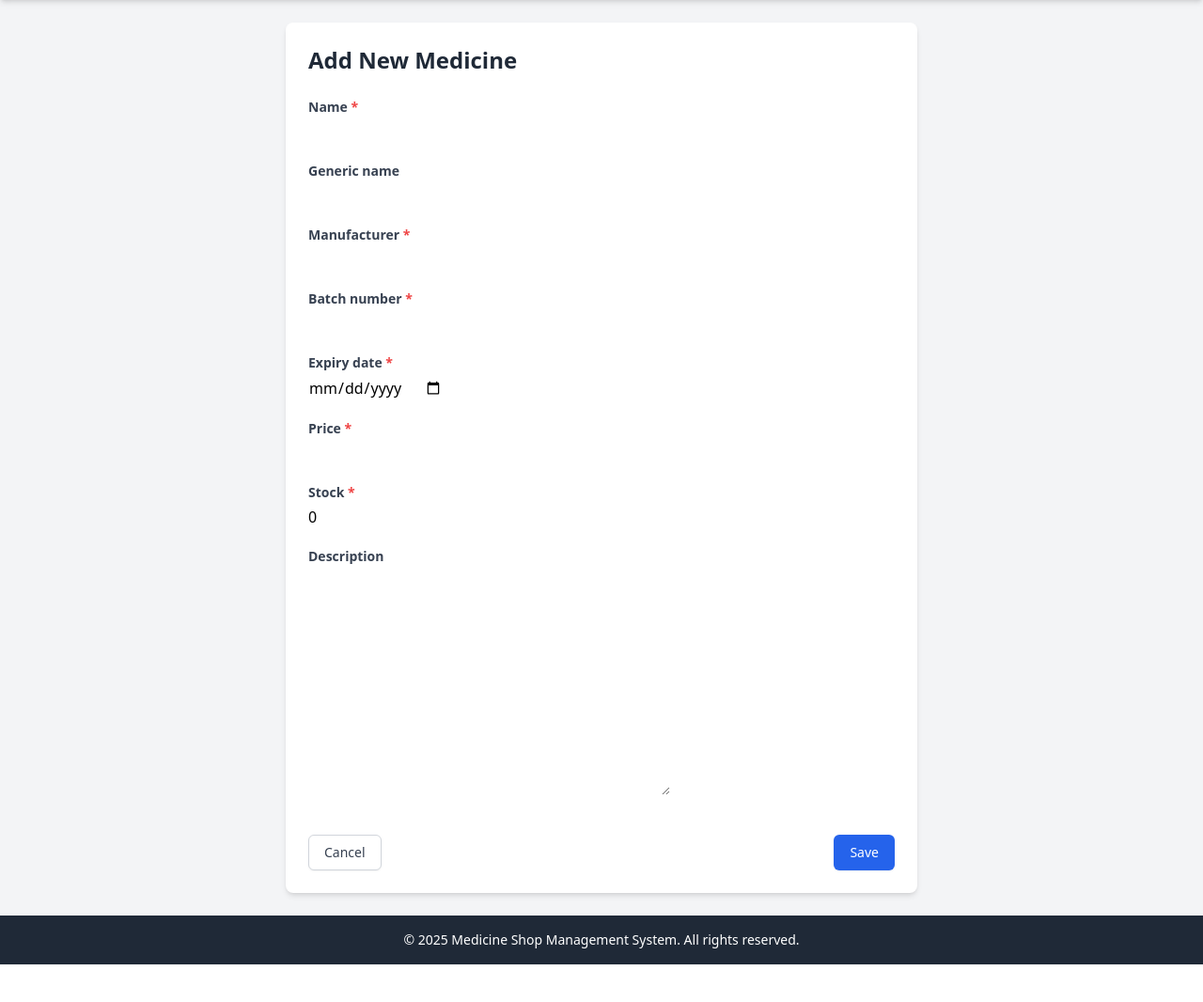
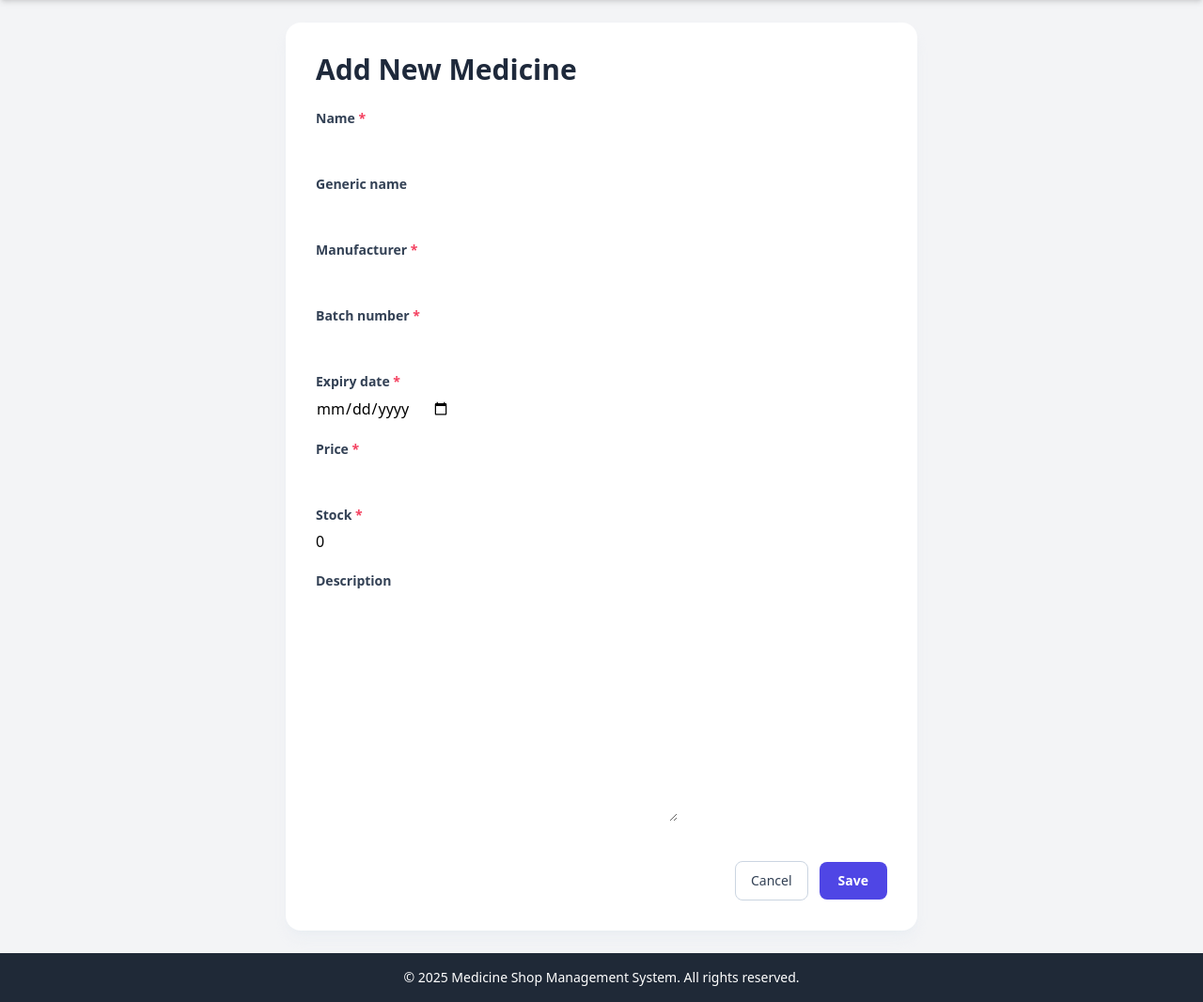
Before and after one commit to Tanvir-yzu/medicine_shop, a Django app: page /medicine/new/ in a window 1280 px wide. Shown: the part 60-1126 px from the top of the page at 94% size. Before the commit the page ends 1086 px from the top, so only its background shows below. Run offline with Django 5.2, Linux system fonts and the light colour scheme; the visitor is signed in with stand-in values (Sample User, id 1); some libraries are stand-ins or nearby versions.

Commit message:
style(medicine_form): update UI styling with new design system
- Replace Tailwind classes with new color palette and spacing
- Improve form layout and button styling
- Update alert message styling for better visibility

```diff
--- a/medicines/templates/medicines/medicine_form.html
+++ b/medicines/templates/medicines/medicine_form.html
@@ -3,15 +3,16 @@
 {% block title %}{{ title }}{% endblock %}
 
 {% block content %}
-<div class="max-w-2xl mx-auto bg-white dark:bg-gray-800 p-6 rounded-lg shadow-md">
-  <h2 class="text-2xl font-bold mb-6 text-gray-800 dark:text-gray-100">{{ title }}</h2>
+<section class="max-w-2xl mx-auto">
+  <div class="bg-white dark:bg-slate-900 rounded-2xl shadow-lg shadow-slate-200/40 dark:shadow-black/30 p-6 md:p-8">
+    <h2 class="text-3xl font-extrabold text-slate-800 dark:text-slate-100 mb-6">{{ title }}</h2>
 
     {% if scanned_data %}
-    <div class="bg-blue-50 dark:bg-blue-900/30 border-l-4 border-blue-500 text-blue-700 dark:text-blue-300 p-4 mb-6 rounded">
-      <p class="font-bold">New Medicine Detected</p>
+      <div class="bg-indigo-50 dark:bg-indigo-900/30 border border-indigo-200 dark:border-indigo-800 text-indigo-700 dark:text-indigo-300 rounded-xl p-4 mb-6">
+        <p class="font-semibold">New medicine detected</p>
         <p class="text-sm mt-1">
-        The scanned code <strong>{{ scanned_data }}</strong> was not found.
-        We pre-filled the form with the data we could parse. Please review and complete the information.
+          The code <strong>{{ scanned_data }}</strong> wasn’t found.
+          We pre-filled everything we could—review and save when ready.
         </p>
       </div>
     {% endif %}
@@ -23,48 +24,47 @@
       {% for field in form %}
         <div>
           <label for="{{ field.id_for_label }}"
-               class="block text-gray-700 dark:text-gray-200 text-sm font-semibold mb-1">
+                 class="block text-slate-700 dark:text-slate-300 text-sm font-semibold mb-1.5">
             {{ field.label }}
-          {% if field.field.required %}<span class="text-red-500">*</span>{% endif %}
+            {% if field.field.required %}<span class="text-rose-500">*</span>{% endif %}
           </label>
 
-        {% if field.field.widget.input_type == 'select' %}
+          {#  render the actual input  #}
           {{ field }}
-        {% elif field.field.widget.input_type == 'textarea' %}
-          {{ field }}
-        {% else %}
-          {{ field }}
-        {% endif %}
 
           {% if field.errors %}
-          <p class="text-red-500 text-xs mt-1">{{ field.errors.0 }}</p>
+            <p class="text-rose-500 text-xs mt-1">{{ field.errors.0 }}</p>
           {% endif %}
           {% if field.help_text %}
-          <p class="text-gray-500 dark:text-gray-400 text-xs mt-1">{{ field.help_text }}</p>
+            <p class="text-slate-500 dark:text-slate-400 text-xs mt-1">{{ field.help_text }}</p>
           {% endif %}
         </div>
       {% endfor %}
 
-    <div class="flex flex-col sm:flex-row sm:items-center sm:justify-between gap-3 pt-4">
+      <div class="flex flex-col-reverse sm:flex-row sm:items-center sm:justify-end gap-3 pt-4">
         <a href="{% url 'medicine_list' %}"
-         class="inline-flex justify-center items-center px-4 py-2 border border-gray-300 dark:border-gray-600 rounded-md shadow-sm text-sm font-medium text-gray-700 dark:text-gray-200 bg-white dark:bg-gray-700 hover:bg-gray-50 dark:hover:bg-gray-600 transition">
+           class="px-4 py-2.5 rounded-lg text-sm font-medium border border-slate-300 dark:border-slate-700 text-slate-700 dark:text-slate-200 bg-white dark:bg-slate-800 hover:bg-slate-50 dark:hover:bg-slate-700 transition">
           Cancel
         </a>
         <button type="submit"
-              class="inline-flex justify-center items-center px-4 py-2 border border-transparent rounded-md shadow-sm text-sm font-medium text-white bg-blue-600 hover:bg-blue-700 focus:outline-none focus:ring-2 focus:ring-offset-2 focus:ring-blue-500 disabled:opacity-50 disabled:cursor-not-allowed transition">
+                class="px-5 py-2.5 rounded-lg text-sm font-semibold text-white bg-indigo-600 hover:bg-indigo-500 focus:outline-none focus:ring-2 focus:ring-offset-2 focus:ring-indigo-500 dark:focus:ring-offset-slate-900 transition">
           Save
         </button>
       </div>
     </form>
   </div>
+</section>
 
 <style>
-  /* Tailwind-only tweaks when you do NOT have a custom CSS file */
+  /* Modern form controls that match the palette */
   input, select, textarea {
-    @apply w-full px-3 py-2 border border-gray-300 dark:border-gray-600 rounded-md bg-white dark:bg-gray-800 text-gray-900 dark:text-gray-100 focus:ring-2 focus:ring-blue-500 focus:border-blue-500;
+    @apply w-full px-3.5 py-2.5 rounded-lg border border-slate-300 dark:border-slate-700
+          bg-white dark:bg-slate-800
+          text-slate-900 dark:text-slate-100
+          placeholder:text-slate-400 dark:placeholder:text-slate-500
+          focus:ring-2 focus:ring-indigo-500 focus:border-indigo-500
+          transition;
   }
-  select[multiple] {
-    @apply h-auto;
-  }
+  select[multiple] { @apply h-auto; }
 </style>
 {% endblock %}
```
Lines whose indentation alone changed are shown as unchanged.
